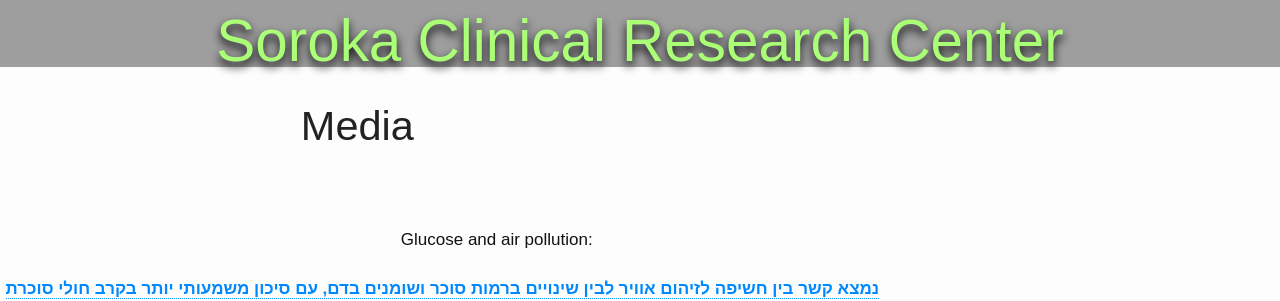
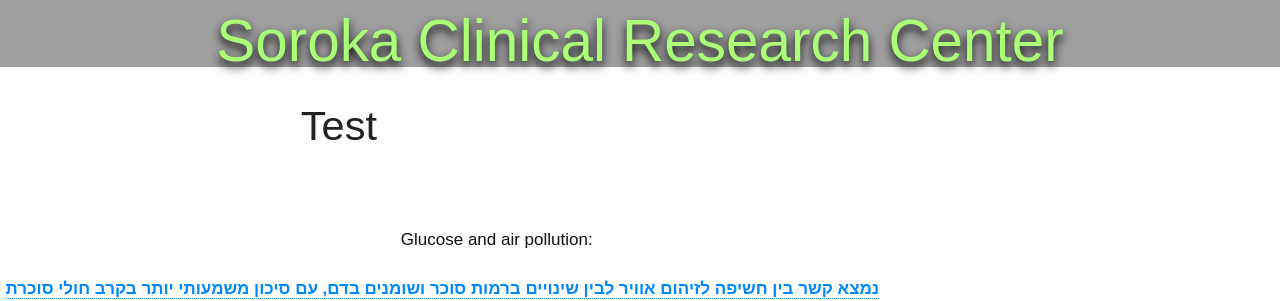
Before and after one commit to vsevkayf/OmarKhayyam, a Jekyll site: the page built from pages/test.html, in a window 1280 px wide. Shown: the part 316-617 px from the top of the page. Built offline with Jekyll 4.4.1, drawn with Linux system fonts in a browser that asks for light colours; nearby versions of some CDN libraries; some web fonts are replaced.

Commit message:
Update test.html

```diff
--- a/pages/test.html
+++ b/pages/test.html
@@ -3,11 +3,11 @@
 header:
   title: Soroka Clinical Research Center
   image_fullwidth: twodudes.png
-title: "Media"
-meta_title: "Media"
+title: "Test"
+meta_title: "test"
 subheadline: ""
 teaser: ""
-permalink: "/media/"
+permalink: "/test/"
 ---
 <script>
 $(document).ready(function() {
```
